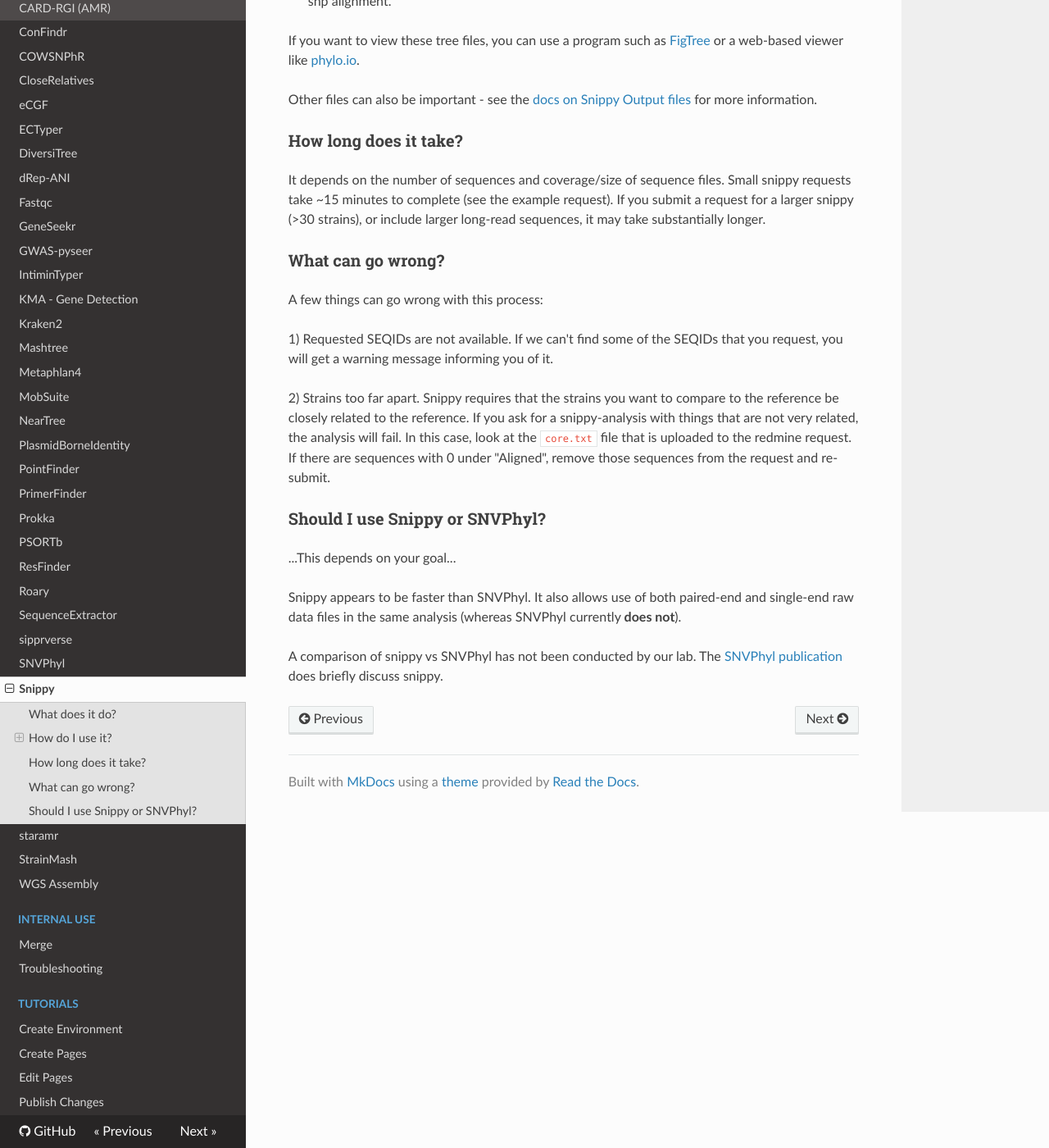
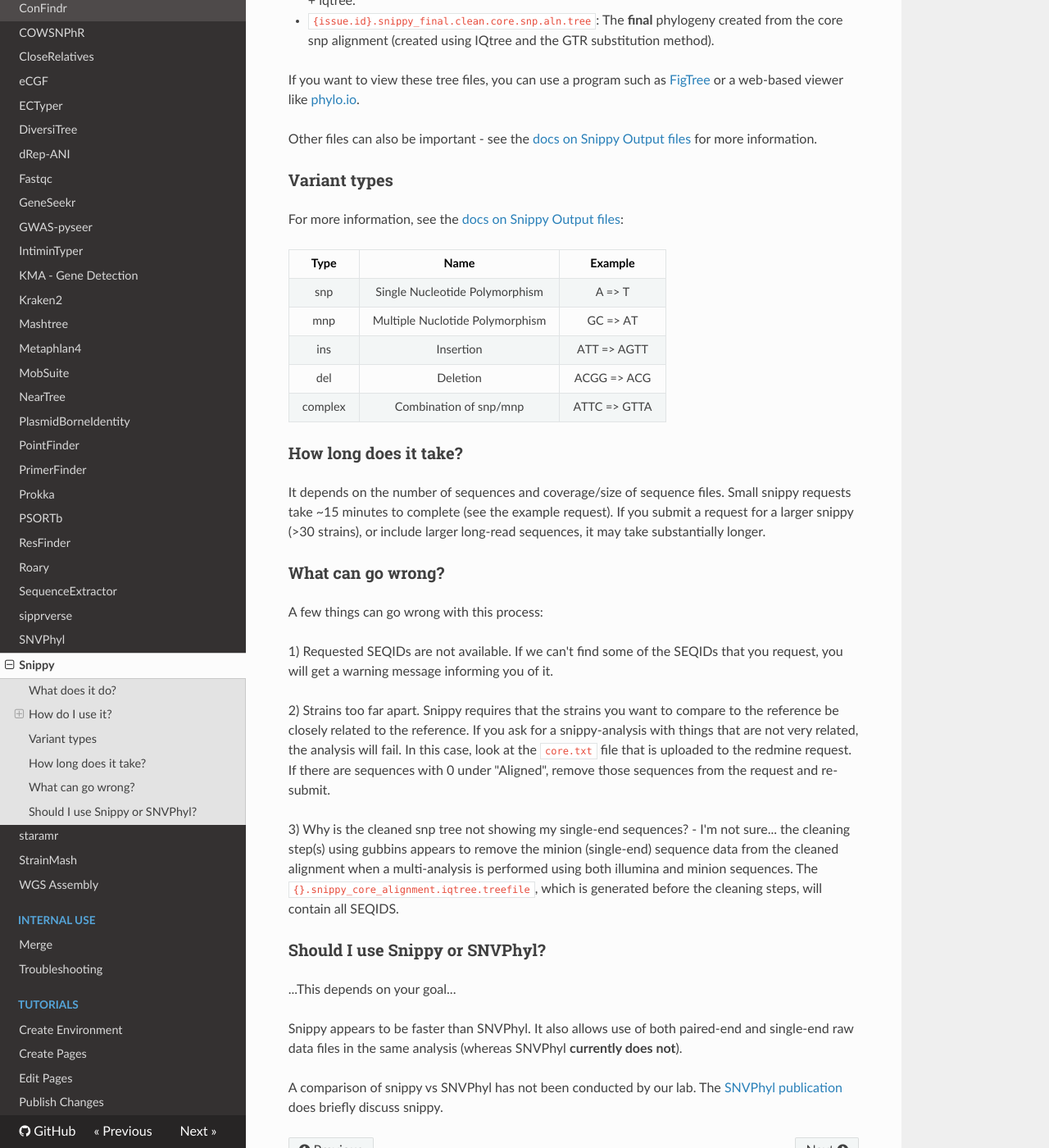
Before and after one commit to OLC-Bioinformatics/redmine-docs, an MkDocs documentation site: the page built from docs/analysis/snippy.md, in a window 1280 px wide and 1400 px high, scrolled down 1624 px. Shown: the whole window at 82% size. Built offline with MkDocs 1.6.1, drawn with Linux system fonts in a browser that asks for light colours; nearby versions of some CDN libraries; some of the changed text lies outside the part shown.

Commit message:
Updated Snippy documentation

```diff
--- a/docs/analysis/snippy.md
+++ b/docs/analysis/snippy.md
@@ -44,11 +44,12 @@ The zip file uploaded on snippy completion will contain folders for each of the
 * `core.txt`: A summary file. Tab-separated columnar list of alignment/core-size statistics of the number of: aligned, unaligned, variants, and low coverage bases between every strain submitted and the reference.
 * `core.tab`: Tab-separated columnar list of core SNP sites with alleles but NO annotations
 * `core.vcf`: Multi-sample VCF file with genotype GT tags for all discovered alleles
+* Within each sequence folder there will also be files, including a tab separated summary for that particular sequence in comparison to the reference.
 
 If cleanup_&_tree was included, then tree files will also be included in the output:
 
 * `{issue.id}.snippy.gubbins.iqtree.tree`: An intermediate phylogenetic tree created by gubbins + iqtree.
-* `{issue.id}.snippy_final.clean.core.snp.aln.tree`: The **final** phylogeny created from the core snp alignment.
+* `{issue.id}.snippy_final.clean.core.snp.aln.tree`: The **final** phylogeny created from the core snp alignment (created using IQtree and the GTR substitution method).
 
 
 If you want to view these tree files, you can use a program such as
@@ -58,10 +59,21 @@ If you want to view these tree files, you can use a program such as
 Other files can also be important - see the [docs on Snippy Output files](https://github.com/tseemann/snippy)
 for more information.
 
+### Variant types
+
+For more information, see the [docs on Snippy Output files](https://github.com/tseemann/snippy):
+
+| Type | Name |  Example  |
+|:----------:|:-----------------:|:-----------:|
+| snp | Single Nucleotide Polymorphism |  A => T  |
+| mnp | Multiple Nuclotide Polymorphism | GC => AT |
+| ins | Insertion | ATT => AGTT |
+| del | Deletion | ACGG => ACG |
+| complex | Combination of snp/mnp | ATTC => GTTA |
+
 ### How long does it take?
 
-It depends on the number of sequences and coverage/size of sequence files. Small snippy requests take ~15 minutes to complete (see the example request). If you submit a request for a larger snippy (>30 strains), or include larger long-read sequences, it may take
-substantially longer.
+It depends on the number of sequences and coverage/size of sequence files. Small snippy requests take ~15 minutes to complete (see the example request). If you submit a request for a larger snippy (>30 strains), or include larger long-read sequences, it may take substantially longer.
 
 ### What can go wrong?
 
@@ -73,10 +85,12 @@ message informing you of it.
 2) Strains too far apart. Snippy requires that the strains you want to compare to the reference be closely related to
 the reference. If you ask for a snippy-analysis with things that are not very related, the analysis will fail. In this case, look at the `core.txt` file that is uploaded to the redmine request. If there are sequences with 0 under "Aligned", remove those sequences from the request and re-submit.
 
+3) Why is the cleaned snp tree not showing my single-end sequences? - I'm not sure... the cleaning step(s) using gubbins appears to remove the minion (single-end) sequence data from the cleaned alignment when a multi-analysis is performed using both illumina and minion sequences. The `{}.snippy_core_alignment.iqtree.treefile`, which is generated before the cleaning steps, will contain all SEQIDS.
+
 ### Should I use Snippy or SNVPhyl?
 
 ...This depends on your goal...
 
-Snippy appears to be faster than SNVPhyl. It also allows use of both paired-end and single-end raw data files in the same analysis (whereas SNVPhyl currently **does not**).
+Snippy appears to be faster than SNVPhyl. It also allows use of both paired-end and single-end raw data files in the same analysis (whereas SNVPhyl **currently does not**).
 
 A comparison of snippy vs SNVPhyl has not been conducted by our lab. The [SNVPhyl publication](https://www.ncbi.nlm.nih.gov/pmc/articles/PMC5628696/) does briefly discuss snippy.
```
Also changed, not shown: other parts of docs/analysis/snippy.md (+1 -1 lines).
